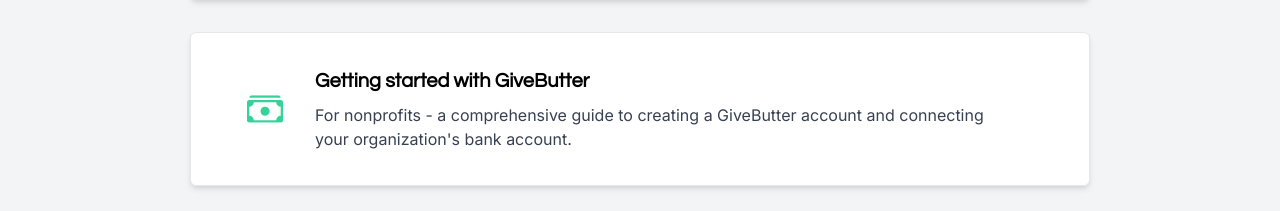
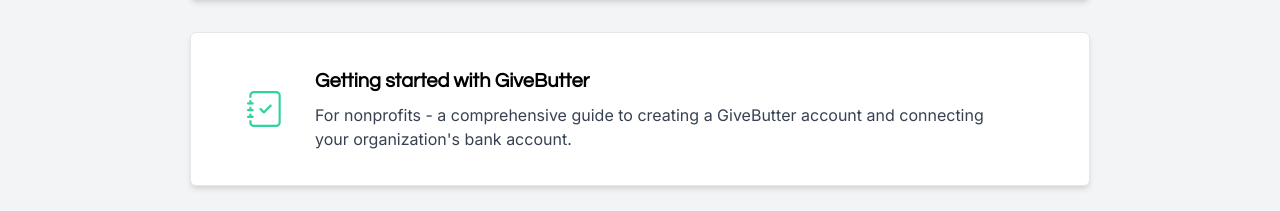
Before and after one commit to duckevinwu/nonprofit-donate, a React (Create React App) app in the folder client/: page /help in a window 1280 px wide. Shown: the part 572-783 px from the top of the page. Built offline with nearby package versions, Linux system fonts and the light colour scheme.

Commit message:
fix icon for gb on help center

```diff
--- a/client/src/components/helpcenter/HCNavbar.js
+++ b/client/src/components/helpcenter/HCNavbar.js
@@ -2,9 +2,6 @@
 import '../../style/HelpCenter.css';
 
 export default class HCNavbar extends React.Component {
-  constructor(props) {
-    super(props);
-  }
   render() {
     return (
       <nav className="bg-black text-white">
--- a/client/src/components/helpcenter/HelpCenter.js
+++ b/client/src/components/helpcenter/HelpCenter.js
@@ -26,7 +26,7 @@
             />
             <HCCard
               className="mb-8"
-              icon="bi-cash-stack"
+              icon="bi-journal-check"
               title="Getting started with GiveButter"
               description="For nonprofits - a comprehensive guide to creating a GiveButter account and connecting your organization's bank account."
               redirect="/help/gb"
```
